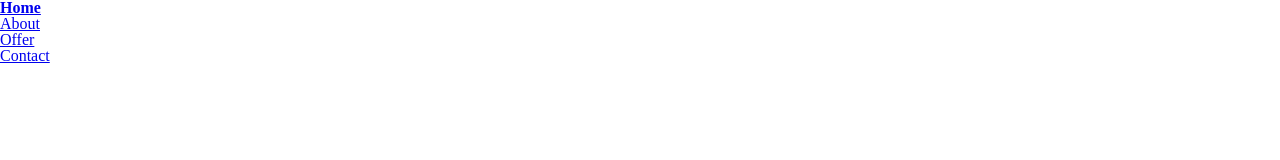
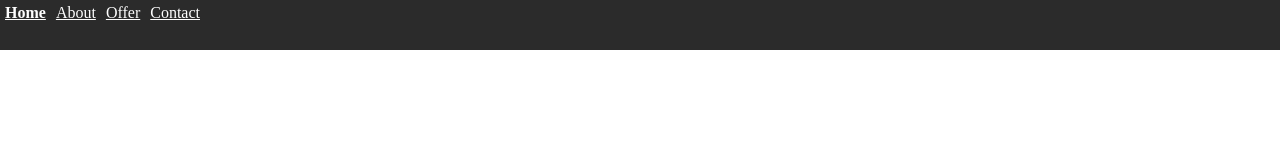
Before and after one commit to musior/fce-html-04-02-r, a plain HTML site: page index.html in a window 1280 px wide. Drawn offline with Linux system fonts and the light colour scheme.

Commit message:
Changing ul arrangement

```diff
--- a/index.html
+++ b/index.html
@@ -10,11 +10,13 @@
   <link rel="stylesheet" href="style.css">
 </head>
 <body>
+  <nav>
     <ul>
       <li><a href="index.html" class="active">Home</a></li>
       <li><a href="about.html">About</a></li>
       <li><a href="offer.html">Offer</a></li>
       <li><a href="contact.html">Contact</a></li>
     </ul>
+  </nav>
 </body>
 </html>
--- a/style.css
+++ b/style.css
@@ -1,3 +1,21 @@
 .active {
   font-weight: bold;
 }
+nav {
+  background-color: #2b2b2b;
+  height: 50px;
+}
+ul {
+  display: flex;
+  align-items: center;
+}
+
+li {
+  padding: 5px;
+
+}
+
+a {
+  color: #fff;
+
+}
```
Lines whose indentation alone changed are shown as unchanged.
